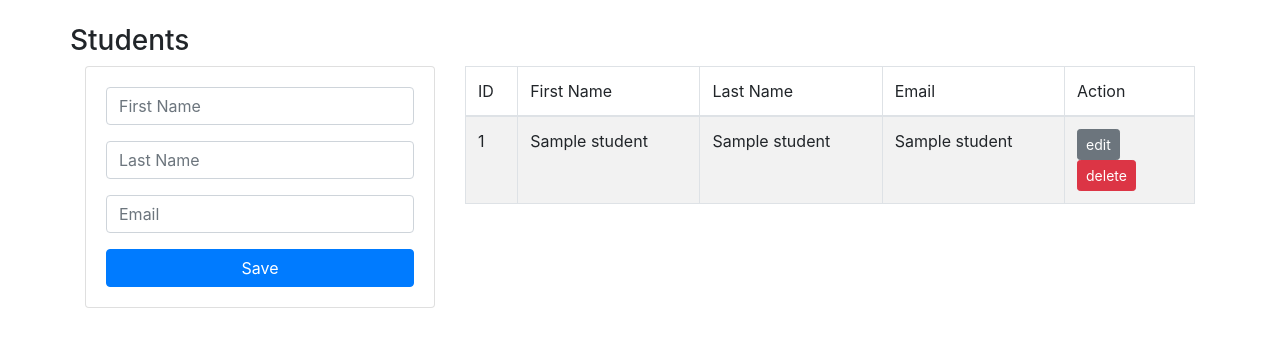
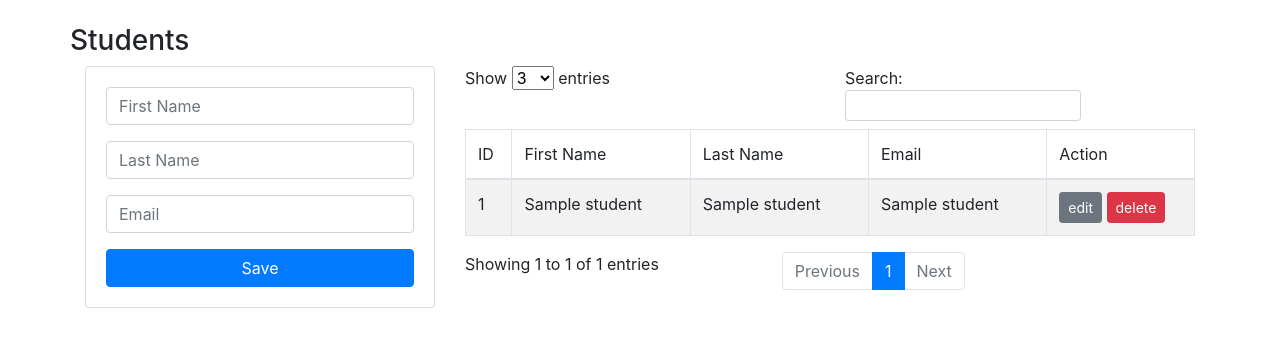
Before and after one commit to DevYMCG/crud-basico-flask, a Flask app: page / in a window 1280 px wide. Shown: the part 56-403 px from the top of the page. Run offline with Flask 2, Linux system fonts and the light colour scheme; a database or web service that is not in the repository returns one stand-in record (values such as "Sample title"); some libraries are stand-ins or nearby versions.

Commit message:
usando datatables para la paginación

```diff
--- a/templates/layout.html
+++ b/templates/layout.html
@@ -20,5 +20,17 @@
         {% endblock %}
     </div>
 
+    <script>
+
+        $(document).ready(function() {
+            $('#example').DataTable({
+              "aLengthMenu": [[3, 5, 10, 25, -1], [3, 5, 10, 25, "All"]],
+                "iDisplayLength": 3
+               }
+            );
+        } );
+
+    </script>
+
 </body>
 </html>
```
